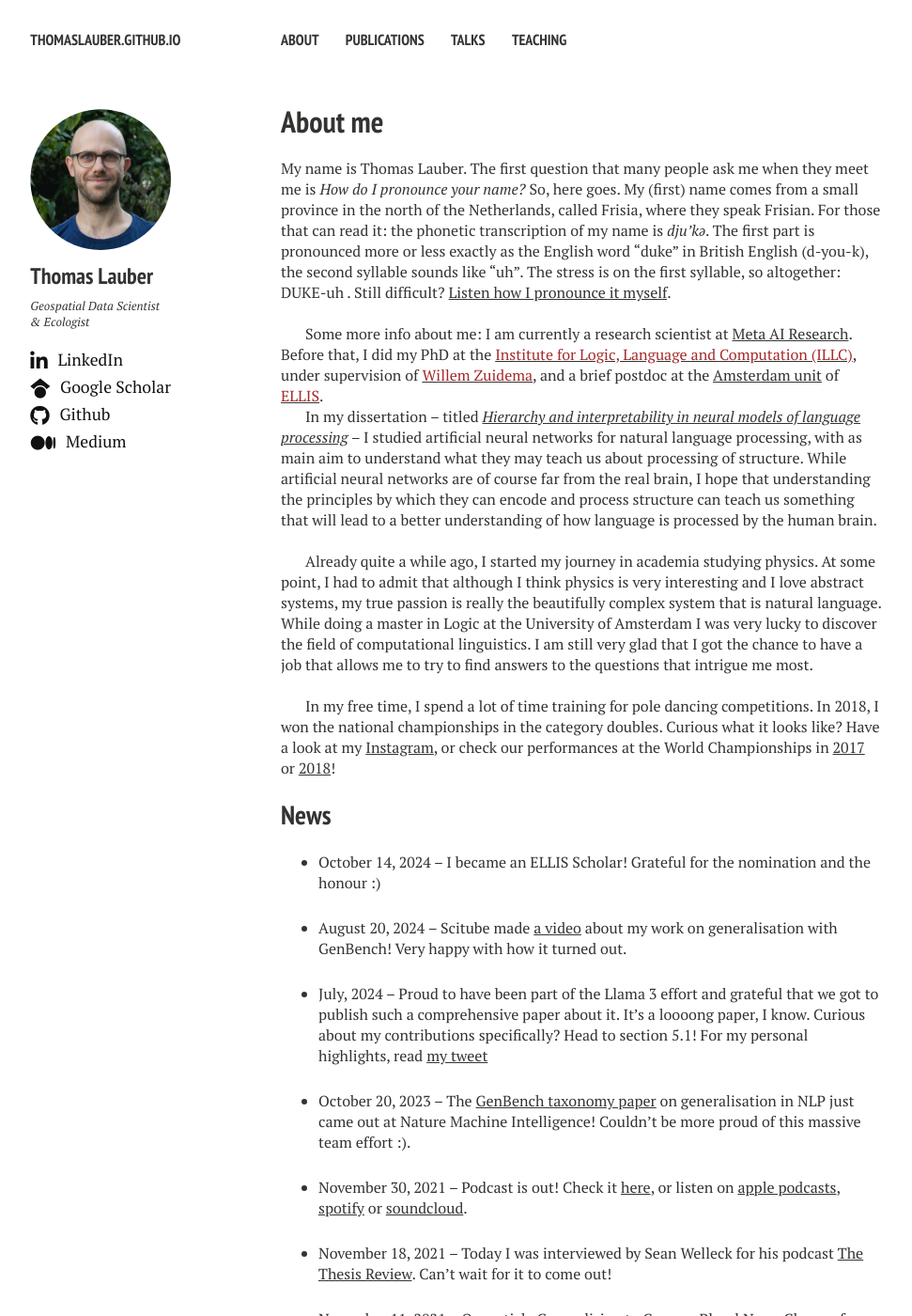
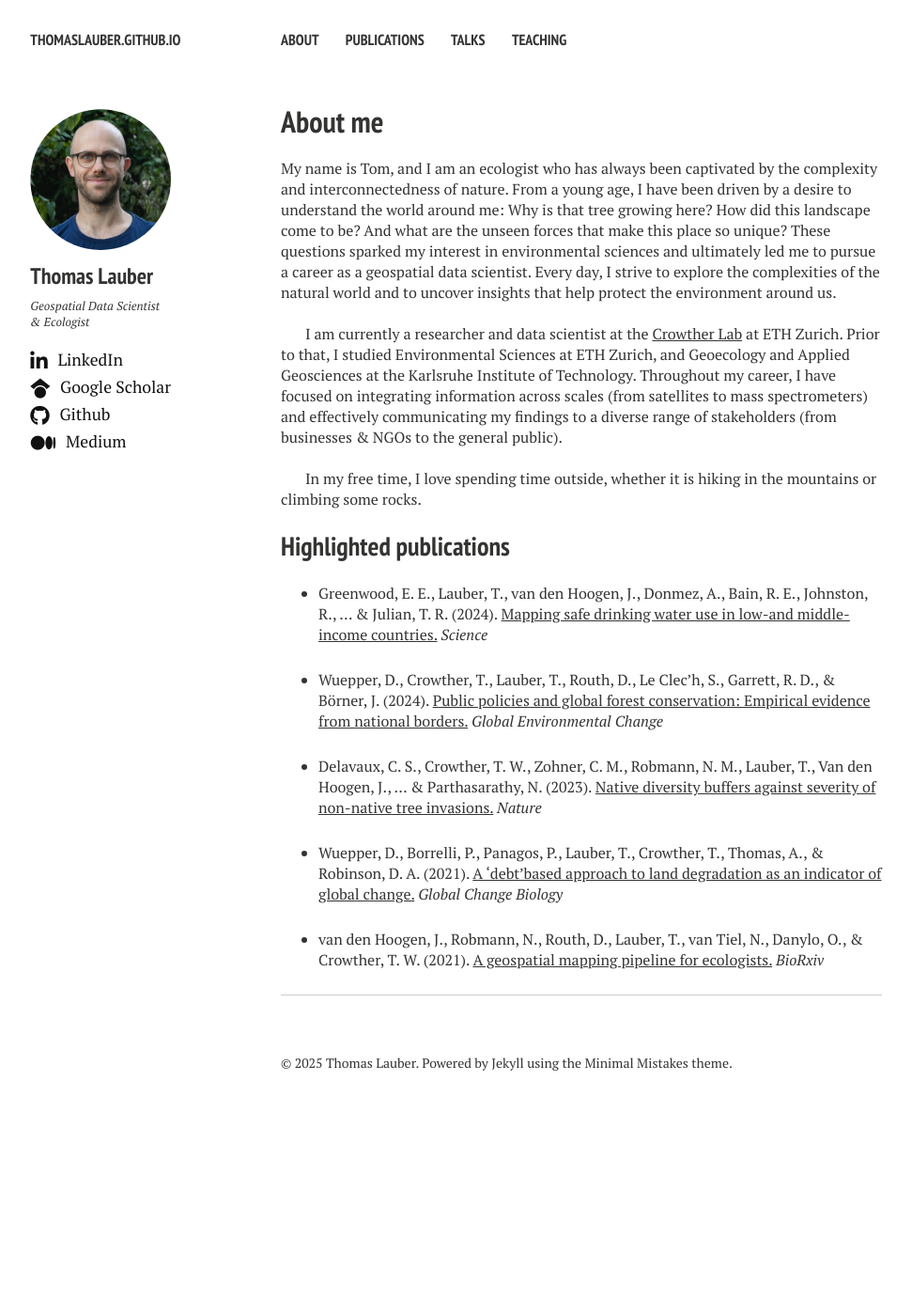
Before and after one commit to thomaslauber/thomaslauber.github.io, a Jekyll site: the page built from index.md, in a window 1280 px wide and 1400 px high. Shown: the whole window at 94% size, without its empty margins (21-992 px from the left). Built offline with Jekyll 4.4.1, drawn with Linux system fonts in a browser that asks for light colours; nearby versions of some CDN libraries; some of the changed text lies outside the part shown.

Commit message:
updated the index

```diff
--- a/index.md
+++ b/index.md
@@ -5,87 +5,28 @@ excerpt: "A minimal Jekyll theme for your blog by designer Michael Rose."
 tags: [Jekyll, theme, responsive, blog, template]
 ---
 
-My name is Thomas Lauber.
-The first question that many people ask me when they meet me is _How do I pronounce your name?_ So, here goes. My (first) name comes from a small province in the north of the Netherlands, called Frisia, where they speak Frisian.
-For those that can read it: the phonetic transcription of my name is *dju'kǝ*.
-The first part is pronounced more or less exactly as the English word "duke" in British English (d-you-k), the second syllable sounds like "uh".
-The stress is on the first syllable, so altogether: DUKE-uh .
-Still difficult? [Listen how I pronounce it myself](https://dieuwkehupkes.nl/audio/DieuwkeHupkes.mp3).<br><br>
+My name is Tom, and I am an ecologist who has always been captivated by the complexity and interconnectedness of nature. From a young age, I have been driven by a desire to understand the world around me: Why is that tree growing here? How did this landscape come to be? And what are the unseen forces that make this place so unique? These questions sparked my interest in environmental sciences and ultimately led me to pursue a career as a geospatial data scientist. Every day, I strive to explore the complexities of the natural world and to uncover insights that help protect the environment around us.
+<br><br>
 
-Some more info about me: I am currently a research scientist at <a href="https://ai.meta.com/research/" target="_blank">Meta AI Research</a>.
-Before that, I did my PhD at the <a href="https:/illc.uva.nl" target="_blank"><font color="brown">Institute for Logic, Language and Computation (ILLC)</font></a>, under supervision of <a href="https://staff.fnwi.uva.nl/w.zuidema/" target="_blank"><font color="brown">Willem Zuidema</font></a>, and a brief postdoc at the <a href="https://ivi.fnwi.uva.nl/ellis/" target="_blank">Amsterdam unit</a> of <a href="https://ellis.eu/" target="_blank"><font color="brown">ELLIS</font></a>.
+I am currently a researcher and data scientist at the <a href="https://crowtherlab.com/" target="_blank">Crowther Lab</a> at ETH Zurich. Prior to that, I studied Environmental Sciences at ETH Zurich, and Geoecology and Applied Geosciences at the Karlsruhe Institute of Technology. Throughout my career, I have focused on integrating information across scales (from satellites to mass spectrometers) and effectively communicating my findings to a diverse range of stakeholders (from businesses & NGOs to the general public).
+<br><br>
 
-In my dissertation -- titled [<i>Hierarchy and interpretability in neural models of language processing</i>](https://pure.uva.nl/ws/files/48164248/Thesis.pdf){:target="blank"} -- I studied artificial neural networks for natural language processing, with as main aim to understand what they may teach us about processing of structure.
-While artificial neural networks are of course far from the real brain, I hope that understanding the principles by which they can encode and process structure can teach us something that will lead to a better understanding of how language is processed by the human brain.
-<br /><br />
-
-Already quite a while ago, I started my journey in academia studying physics.
-At some point, I had to admit that although I think physics is very interesting and I love abstract systems, my true passion is really the beautifully complex system that is natural language.
-While doing a master in Logic at the University of Amsterdam I was very lucky to discover the field of computational linguistics.
-I am still very glad that I got the chance to have a job that allows me to try to find answers to the questions that intrigue me most.
-<br /><br />
-
-In my free time, I spend a lot of time training for pole dancing competitions.
-In 2018, I won the national championships in the category doubles.
-Curious what it looks like?
-Have a look at my <a href="https://www.instagram.com/dieuwkehupkes/" target="_blank">Instagram</a>, or check our performances at the World Championships in <a href="https://www.youtube.com/watch?v=-yt1ufbCNYY" target="_blank">2017</a> or <a href="https://www.youtube.com/watch?v=ylr0YnVzjOg&t=158s" target="_blank">2018</a>!
-
-## News
-
-- October 14, 2024 -- I became an ELLIS Scholar! Grateful for the nomination and the honour :)
-
-- August 20, 2024 -- Scitube made <a href='https://www.youtube.com/watch?v=ARipp-MslrY' target="_blank">a video</a> about my work on generalisation with GenBench! Very happy with how it turned out.
-
-- July, 2024 -- Proud to have been part of the Llama 3 effort and grateful that we got to publish such a comprehensive paper about it. It's a loooong paper, I know. Curious about my contributions specifically? Head to section 5.1! For my personal highlights, read <a href="https://x.com/_dieuwke_/status/1816098840551870719" target="_blank">my tweet</a>
-
-- October 20, 2023 -- The <a href="https://www.nature.com/articles/s42256-023-00729-y" target="_blank">GenBench taxonomy paper</a> on generalisation in NLP just came out at Nature Machine Intelligence! Couldn't be more proud of this massive team effort :).
-
-- November 30, 2021 -- Podcast is out! Check it <a href="https://cs.nyu.edu/~welleck/episode36.html">here</a>, or listen on <a href="https://t.co/P5RxtByDZn?amp=1">apple podcasts</a>, <a href="https://t.co/PWSL07YXs8?amp=1">spotify</a> or <a href="https://soundcloud.com/thesis-review/36-dieuwke-hupkes-hierarchy-and-interpretability-in-neural-models-of-language-processing?utm_source=clipboard&utm_campaign=wtshare&utm_medium=widget&utm_content=https%253A%252F%252Fsoundcloud.com%252Fthesis-review%252F36-dieuwke-hupkes-hierarchy-and-interpretability-in-neural-models-of-language-processing">soundcloud</a>.
-
-- November 18, 2021 -- Today I was interviewed by Sean Welleck for his podcast <a href="https://cs.nyu.edu/~welleck/podcast.html">The Thesis Review</a>. Can't wait for it to come out!
-
-- November 11, 2021 -- Our article <a href="https://aclanthology.org/2021.conll-1.8/">Generalising to German Plural Noun Classes, from the Perspective of a Recurrent Neural Network</a>! Very honoured and proud.
-
-- December 7, 2020 -- Today I started as a research scientist at FAIR Paris! Looking forward to this new adventure :).
-
-- August 29, 2020 -- Jelle Zuidema and I were interviewed by Trouw, the resulting two page (!) [article](Trouw-29-08-2020-article.pdf) appeared today!
-
-- July 9, 2020 -- Check out this nice <a href="https://resources.illc.uva.nl/illc-blog/lightening-up-the-black-box/">blog post</a> that <a href="https://resources.illc.uva.nl/illc-blog/lightening-up-the-black-box/" target="_blank">Iris Proff</a> wrote about me and my research!
-
-
-- June 17, 2020 -- In a hybrid virtual - physical setting, I finally got my title! It was an interesting experience, many thanks to those of you that were there, virtually or physically. You can find my dissertation <a href="https://www.illc.uva.nl/Research/Publications/Dissertations/DS-2020-06.text.pdf">here</a>.
-
-- June 5, 2020 -- In less than two weeks -- on June 17, 13 o'clock, I will defend my dissertation. Due to the stange circumstances, it will be held online. Curious? It will be <a href="https://www.youtube.com/watch?v=aRTXv5MWmb8&feature=youtu.be">streamed on Youtube</a>!
-
-- January 24, 2020 -- I submitted my doctorate dissertation! I'm very much looking forward to the next steps.
-
-- November 15, 2019 -- Today I gave a presentation at the University of Utrecht. Thanks Denis Paperno for inviting me, and thanks to the audience for asking so many interesting questions!
-
-- November 4, 2019 -- My <a href="https://www.aclweb.org/anthology/K19-1001.pdf" target="_blank">paper</a> with Jaap Jumelet and Willem Zuidema got an honourable mention at CoNLL2019!
-
-- October 25, 2019 -- There will be a next edition of BlackboxNLP next year at EMNLP'2020!
-
-- October 8, 2019 -- On my way to Baltimore for a visit to John's Hopkins! Thanks to Tal Linzen and Chris Honey for inviting me :).
-
-- October 4, 2019 -- Together with Willem Zuidema, I'm interviewing Alexandru Baltag today at the <a href="https://www.illc.uva.nl/AbouttheILLC/Activities/ILLC-Open-Day/ILLC-Open-Day-2019/" target="_blank">ILLC open Day</a>!
-
-- October 1, 2019 -- I decided to make a news section on my homepage! First piece of news: Today I'm speaking at the <a href="http://www.comco2019.com/" target="_blank">Computational Cognition workshop</a> in Instabruck!
+In my free time, I love spending time outside, whether it is hiking in the mountains or climbing some rocks.
 
 
 ## Highlighted publications
 
-* Dieuwke Hupkes, Mario Giulianelli, Verna Dankers, Mikel Artetxe et al. State-of-the-art generalisation research in NLP: a taxonomy and review. *Nature Machine Intelligence* \\
-\[[<font color="brown">paper</font>](https://www.nature.com/articles/s42256-023-00729-y){:target="blank"}\]
-\[[<font color="brown">(longer) preprint</font>](https://arxiv.org/abs/2210.03050){:target="blank"}\]
-\[[<font color="brown">website</font>](https://genbench.org/visualisations/){:target="blank"}\]
+* Greenwood, E. E., Lauber, T., van den Hoogen, J., Donmez, A., Bain, R. E., Johnston, R., ... & Julian, T. R. (2024). [Mapping safe drinking water use in low-and middle-income countries.](https://www.science.org/doi/abs/10.1126/science.adh9578){:target="blank"}
+*Science*
 
-* Xenia Ohmer, Elia Bruni, Dieuwke Hupkes. From form(s) to meaning: probing the semantic depths of language models using multisense consistency. *Computational Linguistics*\\
-\[[<font color="brown">paper</font>](https://direct.mit.edu/coli/article/doi/10.1162/coli_a_00529/123794/From-Form-s-to-Meaning-Probing-the-Semantic-Depths?searchresult=1){:target="blank"}\]
+* Wuepper, D., Crowther, T., Lauber, T., Routh, D., Le Clec'h, S., Garrett, R. D., & Börner, J. (2024). [Public policies and global forest conservation: Empirical evidence from national borders.](https://www.sciencedirect.com/science/article/pii/S095937802300136X){:target="blank"}
+*Global Environmental Change*
 
-* Llama team. The Llama 3 Herd of Models. \\
-*Contribution: pretraining evaluations lead*\\
-\[[<font color="brown">paper</font>](https://scontent-ams2-1.xx.fbcdn.net/v/t39.2365-6/452387774_1036916434819166_4173978747091533306_n.pdf?_nc_cat=104&ccb=1-7&_nc_sid=3c67a6&_nc_ohc=DTS7hDTcxZoQ7kNvgEEioMh&_nc_ht=scontent-ams2-1.xx&oh=00_AYC-3TlwVlRnatnXa2Oh3od7X7EGb0gnm58xFyxlF58hkg&oe=66AD4ACD){:target="blank"}\]
+* Delavaux, C. S., Crowther, T. W., Zohner, C. M., Robmann, N. M., Lauber, T., Van den Hoogen, J., ... & Parthasarathy, N. (2023). [Native diversity buffers against severity of non-native tree invasions.](https://www.nature.com/articles/s41586-023-06440-7){:target="blank"}
+*Nature*
 
-* Hupkes D., Dankers V., Mul M. and Bruni E. (2020)
-[Compositionality decomposed: how do neural networks generalise?](https://jair.org/index.php/jair/article/view/11674/26576){:target="blank"}
-*JAIR*.
+* Wuepper, D., Borrelli, P., Panagos, P., Lauber, T., Crowther, T., Thomas, A., & Robinson, D. A. (2021). [A ‘debt’based approach to land degradation as an indicator of global change.](https://onlinelibrary.wiley.com/doi/10.1111/gcb.15830){:target="blank"}
+*Global Change Biology*
+
+* van den Hoogen, J., Robmann, N., Routh, D., Lauber, T., van Tiel, N., Danylo, O., & Crowther, T. W. (2021). [A geospatial mapping pipeline for ecologists.](https://www.biorxiv.org/content/10.1101/2021.07.07.451145v1.abstract){:target="blank"}
+*BioRxiv*
```
